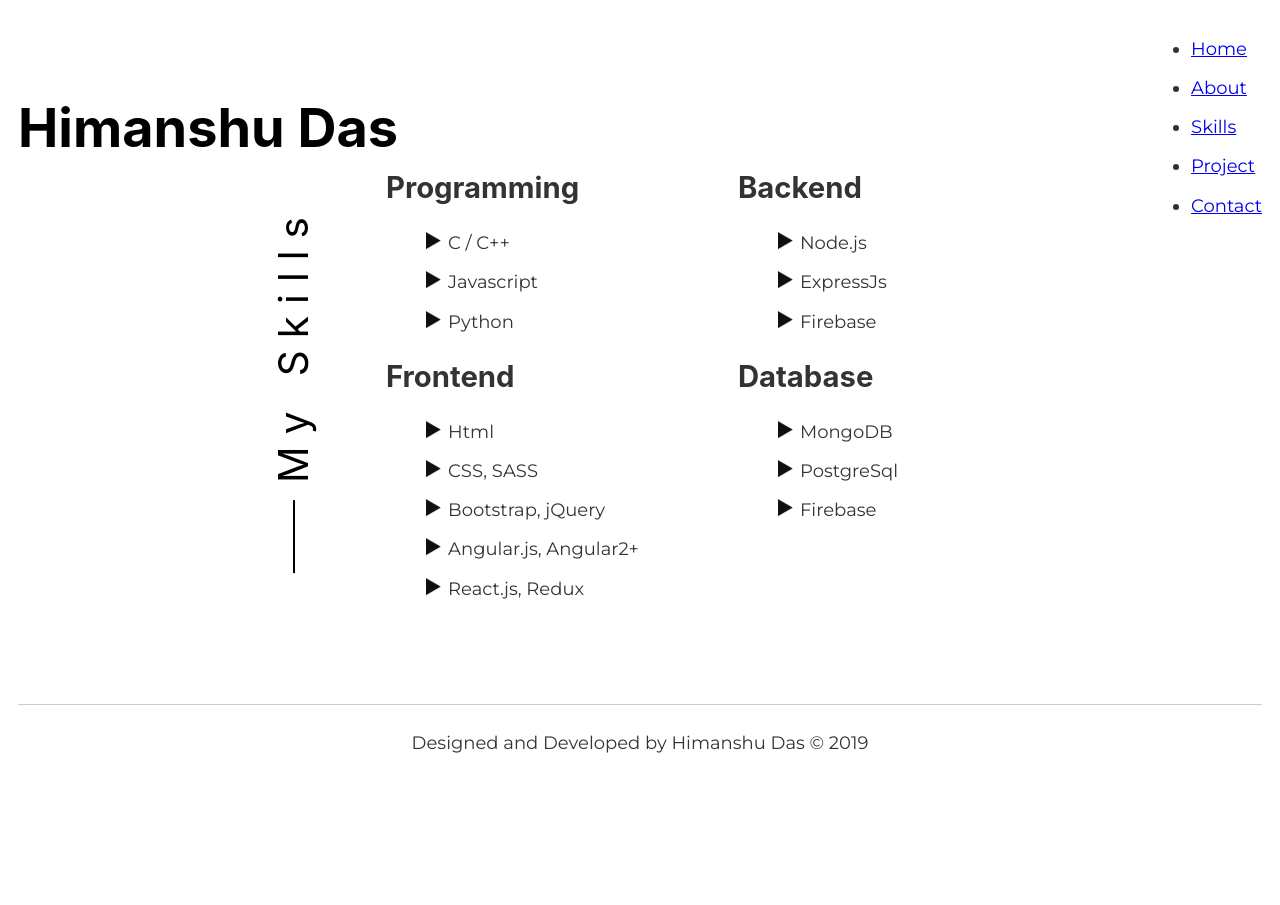
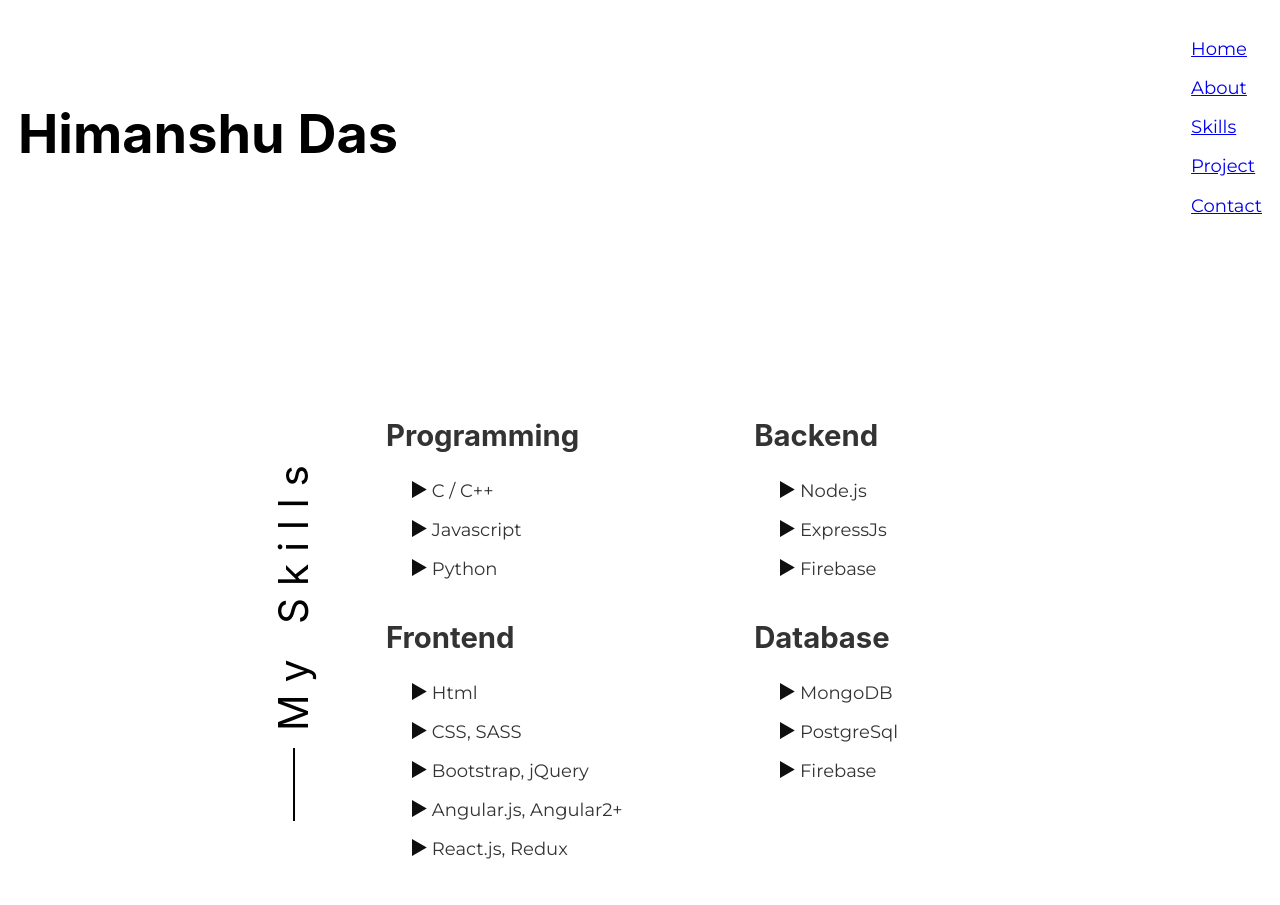
Before and after one commit to hi-manshu-kumar/portfolio, a Gatsby site: page /skills in a window 1280 px wide. Shown: the top 905 px of the page. Before the commit the page ends 800 px from the top, so only its background shows below. Built offline with nearby package versions, Linux system fonts and the light colour scheme; Gatsby itself is replaced by a stand-in of ours.

Commit message:
--update ui

```diff
--- a/src/components/layout.js
+++ b/src/components/layout.js
@@ -10,9 +10,9 @@ const Layout = (props) => {
         <div className={layoutStyle.container}>
             <div className={layoutStyle.content}>
                 <Header></Header>
-                <span className={layoutStyle.span}>
-                {props.children}
-                </span>
+                <div className={layoutStyle.span}>
+                    {props.children}
+                </div>
             </div>
             <Footer></Footer>
         </div>
--- a/src/components/layout.module.scss
+++ b/src/components/layout.module.scss
@@ -6,8 +6,7 @@
     display: flex;
     flex-direction: column;
     min-height: 100vh;
-    // justify-content: flex-end;
-    // align-content: space-around;
+    overflow: auto;
 }
 
 .content{
@@ -15,7 +14,9 @@
 }
 
 .span{
-    position: absolute;
-    top: 50%;
-    transform: translate(0%, -50%);
+    // position: absolute;
+    // top: 50%;
+    // transform: translate(0%, -50%);
+    padding-top: calc(6rem );
+
 }
--- a/src/pages/contact.js
+++ b/src/pages/contact.js
@@ -11,6 +11,7 @@ const contact = () => {
     return (
         <Layout>
             <Head title="Contact"/>
+            <div className={contactStyles.wrapper}>
                 <h1 className={contactStyles.content}><span/>Contact Me</h1>
                 <div className={contactStyles.contactBox} >
                     <div className={contactStyles.details}>
@@ -33,6 +34,7 @@ const contact = () => {
                         </form>
                     </div>
                 </div>
+            </div>
         </Layout>
     )
 }
--- a/src/pages/skills.js
+++ b/src/pages/skills.js
@@ -3,6 +3,7 @@ import React from 'react';
 import Layout from '../components/layout';
 import Head from './head';
 import skillStyles from './styles/skills.module.scss';
+import triangle from './styles/Polygon.png';
 
 const skills = () => {
     return (
@@ -14,31 +15,31 @@ const skills = () => {
                     <div>
                         <h2>Programming</h2>
                         <ul>
-                            <li>C / C++</li>
-                            <li>Javascript</li>
-                            <li>Python</li>
+                            <li><img src={triangle} alt="list-style"/> C / C++</li>
+                            <li><img src={triangle} alt="list-style"/> Javascript</li>
+                            <li><img src={triangle} alt="list-style"/> Python</li>
                         </ul>
                         <h2>Frontend</h2>
                         <ul>
-                            <li>Html</li>
-                            <li>CSS, SASS</li>
-                            <li>Bootstrap, jQuery</li>
-                            <li>Angular.js, Angular2+</li>
-                            <li>React.js, Redux</li>
+                            <li><img src={triangle} alt="list-style"/> Html</li>
+                            <li><img src={triangle} alt="list-style"/> CSS, SASS</li>
+                            <li><img src={triangle} alt="list-style"/> Bootstrap, jQuery</li>
+                            <li><img src={triangle} alt="list-style"/> Angular.js, Angular2+</li>
+                            <li><img src={triangle} alt="list-style"/> React.js, Redux</li>
                         </ul>
                     </div>
                     <div>
                         <h2>Backend</h2>
                         <ul>
-                            <li>Node.js</li>
-                            <li>ExpressJs</li>
-                            <li>Firebase</li>
+                            <li><img src={triangle} alt="list-style"/> Node.js</li>
+                            <li><img src={triangle} alt="list-style"/> ExpressJs</li>
+                            <li><img src={triangle} alt="list-style"/> Firebase</li>
                         </ul>
                         <h2>Database</h2>
                         <ul>
-                            <li>MongoDB</li>
-                            <li>PostgreSql</li>
-                            <li>Firebase</li>
+                            <li><img src={triangle} alt="list-style"/> MongoDB</li>
+                            <li><img src={triangle} alt="list-style"/> PostgreSql</li>
+                            <li><img src={triangle} alt="list-style"/> Firebase</li>
                         </ul>
                     </div>
                 </div>
--- a/src/pages/styles/about.module.scss
+++ b/src/pages/styles/about.module.scss
@@ -7,6 +7,9 @@
 .left-half {
   flex: 1;
   padding: 1rem;
+    img{
+      transform: translateY(-3rem);
+    }
 }
 .right-half {
   flex: 1;
--- a/src/pages/styles/contact.module.scss
+++ b/src/pages/styles/contact.module.scss
@@ -1,3 +1,7 @@
+.wrapper{
+    transform: translateY(-3rem);
+}
+
 .content{
     color: black;
     width: 331px;
--- a/src/pages/styles/index.module.scss
+++ b/src/pages/styles/index.module.scss
@@ -65,9 +65,9 @@
 
 .img-container{
     position: absolute;
-    top: -7rem;
+    top: 8rem;
     width: 120%;
-    left: 140%;
+    left: 54%;
 }
 
 .img{
--- a/src/pages/styles/skills.module.scss
+++ b/src/pages/styles/skills.module.scss
@@ -5,6 +5,7 @@
         clear: both;
     }
     margin: 0 auto;
+    padding: -10rem 0;
 }
 
 .left{
@@ -29,12 +30,16 @@
 }
 
 .right{
-    float: right;
+    float: left;
     display: flex;
     width: 40vw;
     justify-content: space-between;
     li{
         list-style-image: url('./Polygon.png');
-        margin-left: 2rem;
+        list-style-type: disc;
+        // margin-left: 1rem;
+        img{
+            transform: translateY(1px)
+        }
     }
 }
--- a/src/styles/index.scss
+++ b/src/styles/index.scss
@@ -2,7 +2,7 @@
     padding: 0px;
     margin: 0px;
     box-sizing: border-box;
-    // overflow: hidden;
+    overflow: hidden;
 }
 
 @import url('https://fonts.googleapis.com/css?family=Montserrat:300,400,500,700&display=swap');
```
Lines whose indentation alone changed are shown as unchanged.
